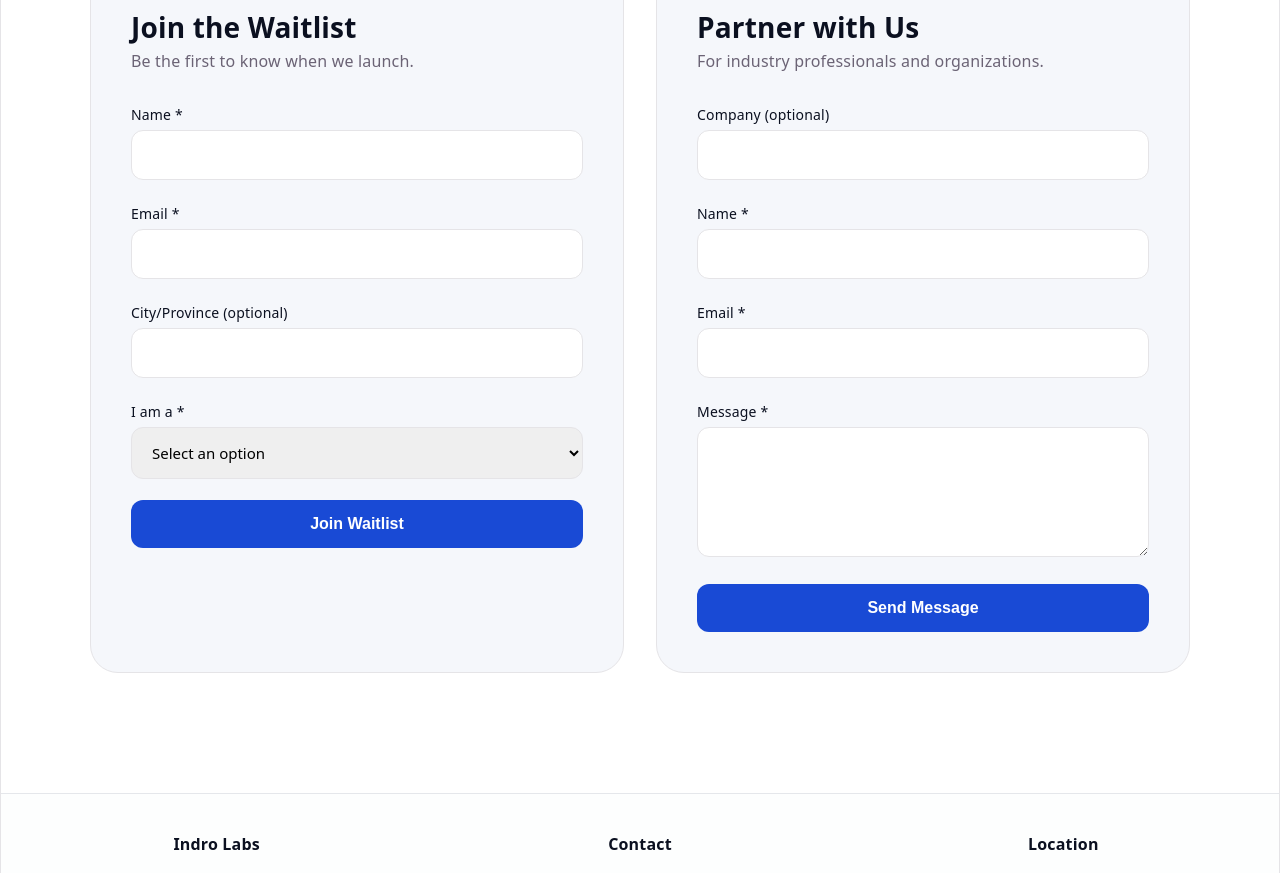
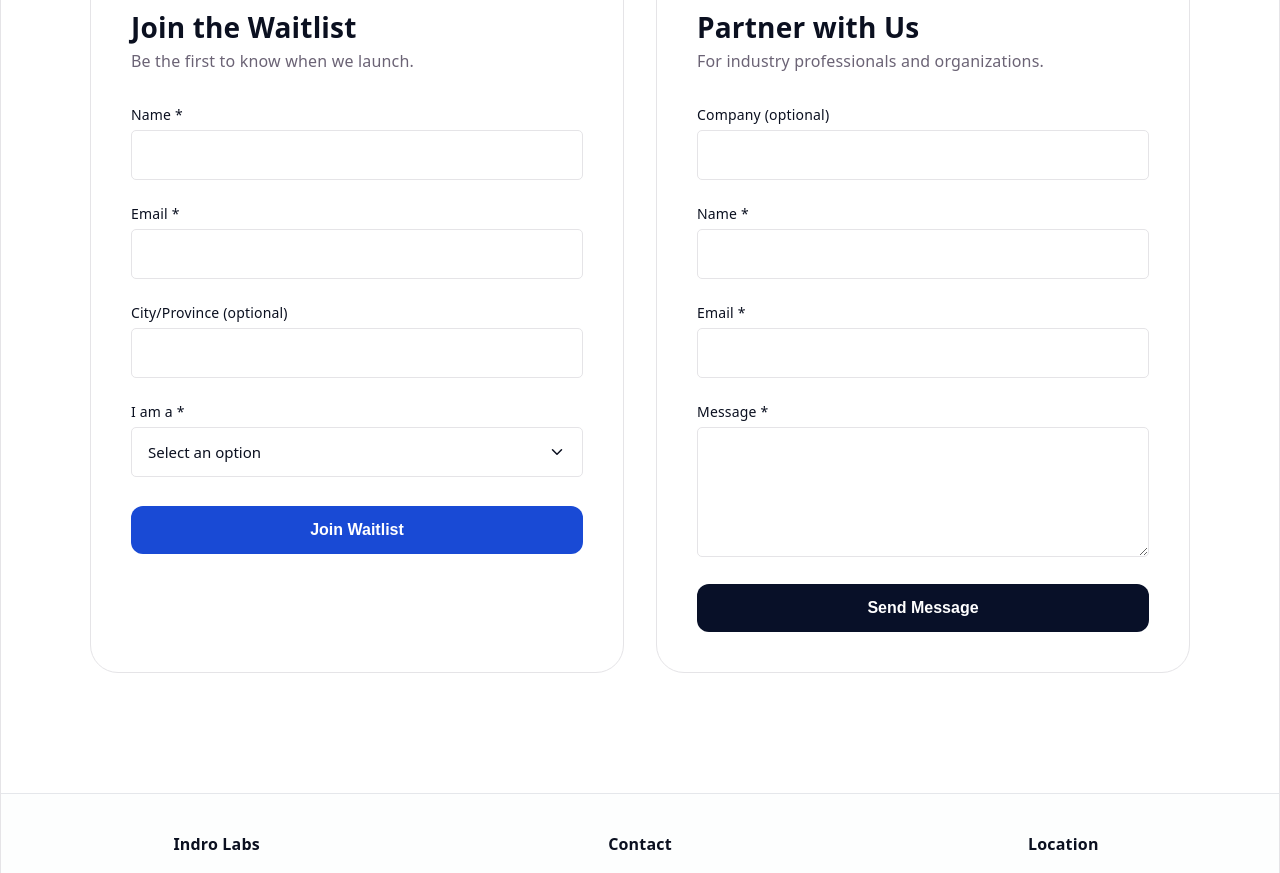
Before and after one commit to indro-labs/website, a React (Vite) app in the folder business-website/: page / in a window 1280 px wide. Shown: the part 4240-5113 px from the top of the page. Built offline with nearby package versions, Linux system fonts and the light colour scheme.

Commit message:
changed some styling in contact form

```diff
--- a/business-website/src/App.css
+++ b/business-website/src/App.css
@@ -558,7 +558,7 @@
 }
 
 .contact-card {
-  background: #f5f7fb;
+  background: white;
   border: 1px solid var(--border);
   border-radius: 28px;
   padding: 40px;
@@ -586,7 +586,7 @@
   margin-bottom: 16px;
 
   border: 1px solid var(--border);
-  border-radius: 12px;
+  border-radius: 5px;
 
   font-family: inherit;
   font-size: 15px;
@@ -607,7 +607,7 @@
   box-shadow: 0 0 0 3px rgba(25, 74, 213, 0.12);
 }
 
-.contact-card button {
+.submit-button {
   width: 100%;
   padding: 15px 20px;
 
@@ -621,6 +621,11 @@
   font-weight: 700;
 
   cursor: pointer;
+}
+
+.submit-button.partner-submit-button {
+  background: #081028;
+
 }
 
 .contact-card button:hover {
@@ -640,6 +645,72 @@
 
   color: var(--text-h);
 }
+
+.custom-select {
+  position: relative;
+  width: 100%;
+  margin-bottom: 29px;
+}
+
+.custom-select-button {
+  width: 100%;
+
+  padding: 14px 16px;
+
+  border: 1px solid var(--border);
+  border-radius: 5px;
+
+  background: white;
+
+  display: flex;
+  align-items: center;
+  justify-content: space-between;
+
+  cursor: pointer;
+
+  font-size: 15px;
+  font-family: inherit;
+
+  color: var(--text-h);
+
+  box-sizing: border-box;
+}
+
+.custom-select-options {
+  position: absolute;
+
+  top: calc(100% );
+  left: 0;
+  font-size: 15px;
+  width: 100%;
+
+  background: white;
+
+  border: 1px solid var(--border);
+  border-radius: 5px;
+
+  overflow: hidden;
+
+  box-shadow: var(--shadow);
+
+  z-index: 100;
+}
+
+.custom-select-option {
+  padding: 14px 16px;
+
+  cursor: pointer;
+
+  background: white;
+
+  transition: background 0.2s ease;
+}
+
+.custom-select-option:hover {
+  background: rgba(25, 74, 213, 0.08);
+}
+
+
 /* Mobile */
 @media (max-width: 900px) {
   .contact-grid {
--- a/business-website/src/App.jsx
+++ b/business-website/src/App.jsx
@@ -17,10 +17,10 @@ const pilotRef = useRef(null)
 
 const options = [
   'Homeowner',
-  'Radon professional',
+  'Radon professional'
 ]
 
-const [selected, setSelected] = useState(options[0])
+const [selectedOption, setSelectedOption] = useState('')
 
 useEffect(() => {
   const observer = new IntersectionObserver(
@@ -246,17 +246,37 @@ useEffect(() => {
               <div className="form-group">
                 <label>I am a *</label>
 
-                <select defaultValue="">
-                  <option value="" disabled hidden>
-                    Select an option
-                  </option>
+                <Listbox
+                  value={selectedOption}
+                  onChange={setSelectedOption}
+                >
+                  <div className="custom-select">
 
-                  <option>Homeowner</option>
-                  <option>Radon professional</option>
-                </select>
+                    <Listbox.Button className="custom-select-button">
+                      {selectedOption || 'Select an option'}
+
+                      <ChevronDown size={18} />
+                    </Listbox.Button>
+
+                    <Listbox.Options className="custom-select-options">
+
+                      {options.map((option) => (
+                        <Listbox.Option
+                          key={option}
+                          value={option}
+                          className="custom-select-option"
+                        >
+                          {option}
+                        </Listbox.Option>
+                      ))}
+
+                    </Listbox.Options>
+
+                  </div>
+                </Listbox>
               </div>
 
-              <button type="submit">Join Waitlist</button>
+              <button className="submit-button waitlist-submit-button" type="submit">Join Waitlist</button>
             </form>
 
             <form className="contact-card">
@@ -279,7 +299,7 @@ useEffect(() => {
                 <textarea
                 ></textarea>
               </div>
-              <button type="submit">Send Message</button>
+              <button className="submit-button partner-submit-button" type="submit">Send Message</button>
             </form>
           </div>
         </div>
```
